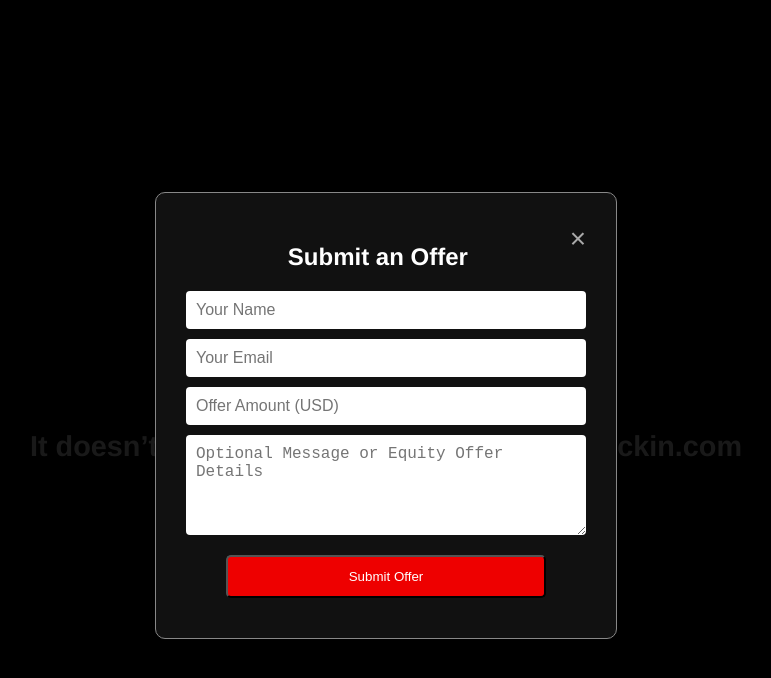
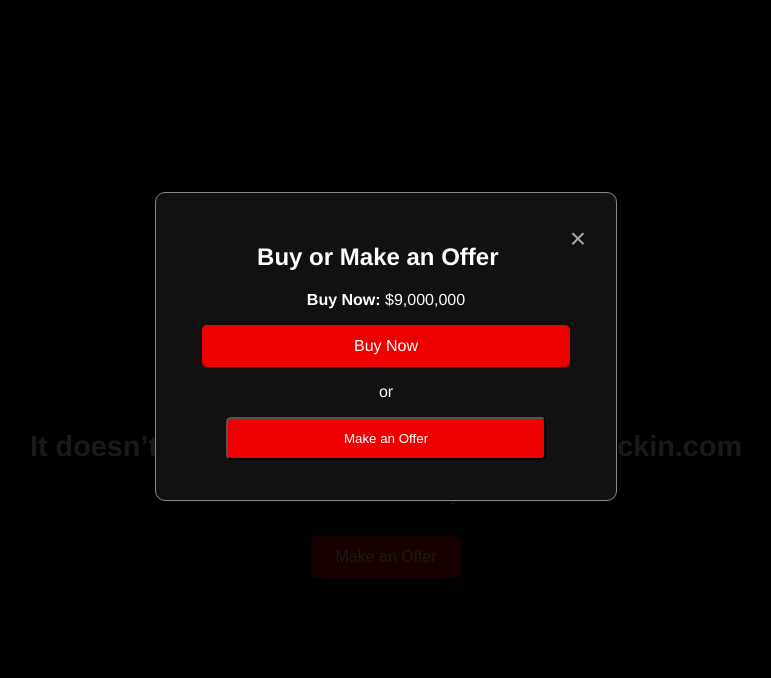
Before and after one commit to TheFuckin-com/theFuckin-site, a plain HTML site: page index.html in a window 1280 px wide. Both pictures are taken after a click on the button "Make an Offer". Shown: the whole page, without its empty margins (254-1025 px from the left). Drawn offline with Linux system fonts and the light colour scheme.

Commit message:
Add files via upload

```diff
--- a/index.html
+++ b/index.html
@@ -10,14 +10,26 @@
     <div class="container">
         <img src="Fuckin.com_Logo_WhitePreserveRed.png" alt="TheFuckin.com Logo" class="logo" />
         <h1 class="tagline">It doesn’t get any fuckin’ better than TheFuckin.com</h1>
-        <div id="quotes" class="quotes">One-of-a-kind.</div>
-        <button class="cta-button" onclick="openModal()">Make an Offer</button>
+        <div id="quotes" class="quotes">“One-of-a-kind.”</div>
+        <button class="cta-button" onclick="openMainModal()">Make an Offer</button>
     </div>
 
-    <!-- Modal -->
-    <div id="offerModal" class="modal">
+    <!-- Main Offer Modal -->
+    <div id="mainModal" class="modal">
         <div class="modal-content">
-            <span class="close" onclick="closeModal()">&times;</span>
+            <span class="close" onclick="closeMainModal()">&times;</span>
+            <h2>Buy or Make an Offer</h2>
+            <p><strong>Buy Now:</strong> $9,000,000</p>
+            <a href="https://www.escrow.com/checkout?token=757e6965-206a-4dda-bc00-17fec062bf0d" target="_blank" class="modal-button">Buy Now</a>
+            <p>or</p>
+            <button class="modal-button secondary" onclick="openFormModal()">Make an Offer</button>
+        </div>
+    </div>
+
+    <!-- Form Modal -->
+    <div id="formModal" class="modal">
+        <div class="modal-content">
+            <span class="close" onclick="closeFormModal()">&times;</span>
             <h2>Submit an Offer</h2>
             <form action="https://formspree.io/f/xovlzbok" method="POST">
                 <input type="text" name="name" placeholder="Your Name" required>
--- a/script.js
+++ b/script.js
@@ -1,8 +1,8 @@
 const quotes = [
-    "One-of-a-kind.",
-    "Global shock appeal.",
-    "Off the market for 20 years.",
-    "Use it for whatever the fuck you want."
+    "“One-of-a-kind.”",
+    "“Global shock appeal.”",
+    "“Off the market for 20 years.”",
+    "“Use it for whatever the fuck you want.”"
 ];
 
 let current = 0;
@@ -19,17 +19,27 @@ if (quoteEl) {
     }, 3000);
 }
 
-function openModal() {
-    document.getElementById("offerModal").style.display = "block";
+// Modal logic
+function openMainModal() {
+    document.getElementById("mainModal").style.display = "block";
 }
 
-function closeModal() {
-    document.getElementById("offerModal").style.display = "none";
+function closeMainModal() {
+    document.getElementById("mainModal").style.display = "none";
+}
+
+function openFormModal() {
+    closeMainModal();
+    document.getElementById("formModal").style.display = "block";
+}
+
+function closeFormModal() {
+    document.getElementById("formModal").style.display = "none";
 }
 
 window.onclick = function (event) {
-    const modal = document.getElementById("offerModal");
-    if (event.target === modal) {
-        closeModal();
-    }
+    const mainModal = document.getElementById("mainModal");
+    const formModal = document.getElementById("formModal");
+    if (event.target === mainModal) closeMainModal();
+    if (event.target === formModal) closeFormModal();
 };
```
